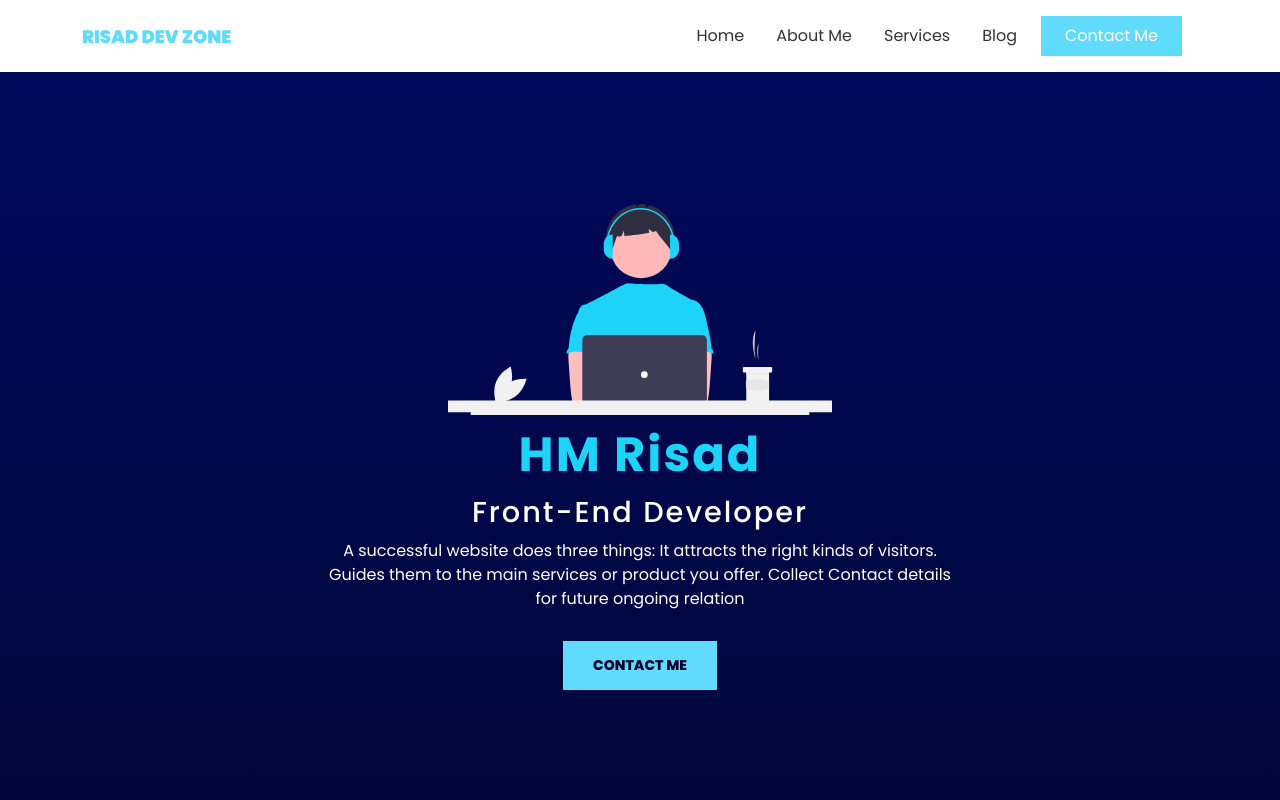
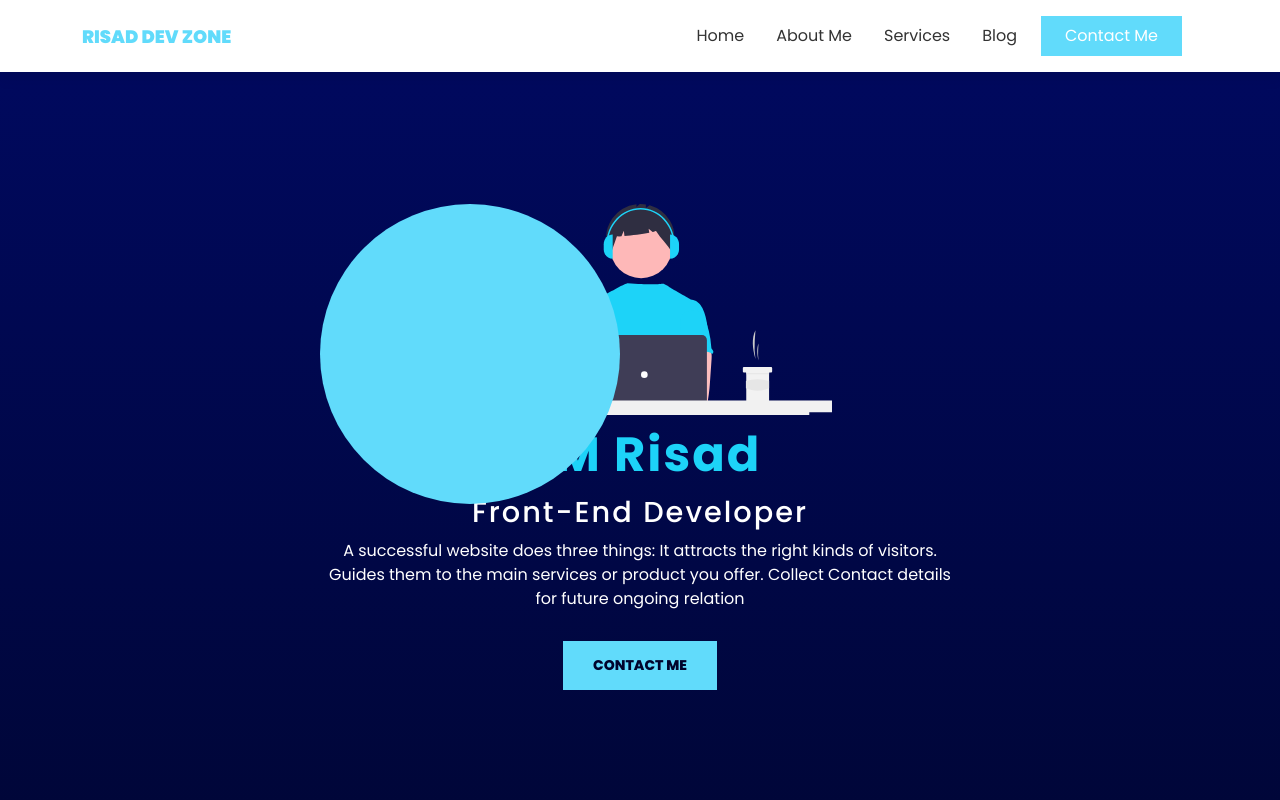
Before and after one commit to Risad212/Next-Portfolio, a Next.js app: page / in a window 1280 px wide. Shown: the top 800 px of the page. Built offline with nearby package versions, Linux system fonts and the light colour scheme.

Commit message:
ball design

```diff
--- a/Layouts/Banner/Banner.jsx
+++ b/Layouts/Banner/Banner.jsx
@@ -3,7 +3,8 @@ import banner from './Banner.module.css';
 import devImg from '../../Media/men.svg';
 import Image from 'next/image';
 import Link from 'next/link';
-import { motion } from "framer-motion";
+import { motion} from "framer-motion";
+
 const Banner = () => {
    return (
       <div className={banner.banner}>
@@ -11,9 +12,10 @@ const Banner = () => {
             <div className="row align-items-center justify-content-center">
                <div className="col-md-7">
                   <div className={banner.bannerContent}>
-                     <div>
-                        <Image src={devImg} alt="developer" />
-                     </div>
+                     <motion.div className={banner.ball}
+                        drag dragConstraints={{left: -300, right: 700,top: -300, bottom: 500}}>
+                     </motion.div>
+                     <Image src={devImg} alt="developer" />
                      <motion.h2 initial={{y: 100, opacity: 0}} animate={{y: 0, opacity: 1}} transition={{duration: .9}}>
                          HM Risad
                      </motion.h2>
--- a/Layouts/Banner/Banner.module.css
+++ b/Layouts/Banner/Banner.module.css
@@ -8,6 +8,7 @@
     flex-direction: column;
     text-align: center;
     color: #fff;
+    position: relative;
 }
 
 .bannerContent h2 {
@@ -55,6 +56,14 @@
     text-decoration: none;
     color: #00042c;
 }
+.ball{
+    background: #61DBFB;
+    width: 300px;
+    height: 300px;
+    position: absolute;
+    border-radius: 50%;
+}
+
 
 @media screen and (max-width: 992px) {
     .banner {
```
